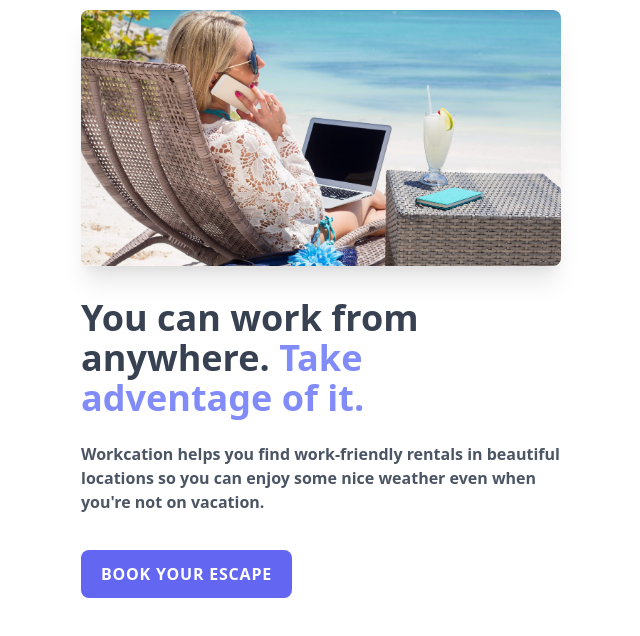
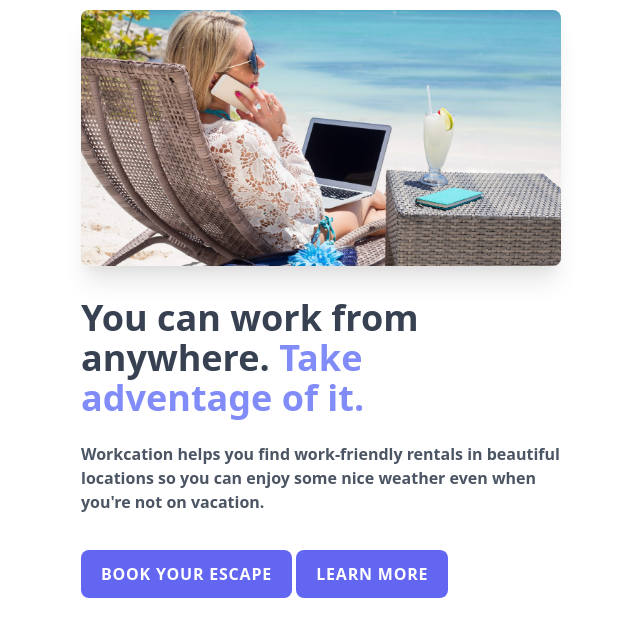
Before and after one commit to balderb/TailwindcssRefresh, a website built with Vite: page index.html in a window 1280 px wide. Shown: the part 118-754 px from the top of the page, without its empty margins (319-959 px from the left). Built offline with nearby package versions, Linux system fonts and the light colour scheme.

Commit message:
playing with config tailwind utilities

```diff
--- a/css/tailwind.css
+++ b/css/tailwind.css
@@ -1,7 +1,3 @@
 @tailwind base;
 @tailwind components;
 @tailwind utilities;
-
-.hello {
-    color: red;
-}
--- a/index.html
+++ b/index.html
@@ -43,16 +43,37 @@
             tracking-wider
             font-semibold
             text-sm
-            sm:mt-5 sm:text-base
-            hover:bg-gray-400
-            hover:-translate-x-1
+            sm:
+            mt-5
+            sm:text-base
+            hover:bg-gray-400 hover:-translate-x-1
             transform
             transition
-            focus:outline-none
-            focus:ring
-            focus:ring-offset-2
+            focus:outline-none focus:ring focus:ring-offset-2
             active:bg-indigo-600
+            sm:hover:text-3xl
           " href="#">Book your escape</a>
+            <a class="
+            inline-block
+            px-5
+            py-3
+            bg-indigo-500
+            text-white
+            rounded-lg
+            uppercase
+            tracking-wider
+            font-semibold
+            text-sm
+            sm:
+            mt-5
+            sm:text-base
+            hover:bg-gray-400 hover:-translate-x-1
+            transform
+            transition
+            focus:outline-none focus:ring focus:ring-offset-2
+            active:bg-indigo-600
+            sm:hover:text-3xl
+          " href="#">Learn more</a>
         </div>
     </div>
 </body>
--- a/tailwind.config.js
+++ b/tailwind.config.js
@@ -5,9 +5,7 @@
     extend: {},
   },
   variants: {
-    extend: {
-      backgroundColor: ['active'],
-    },
+    extend: {},
   },
   plugins: [],
 }
```
